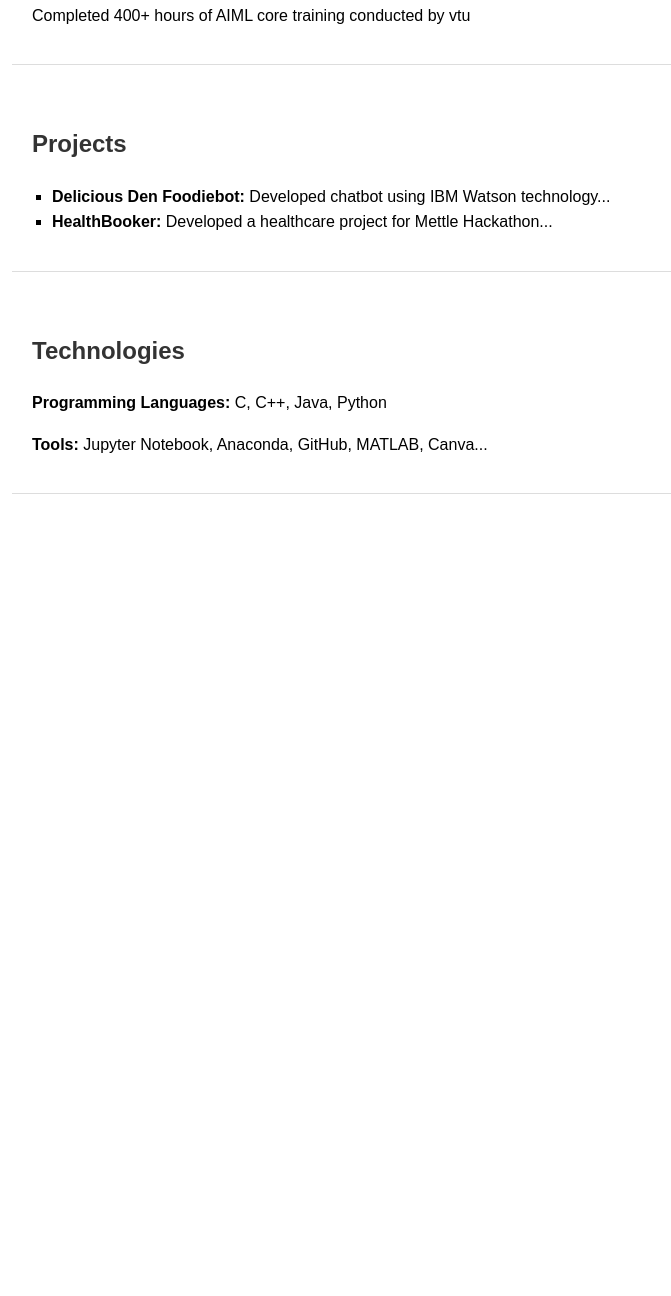
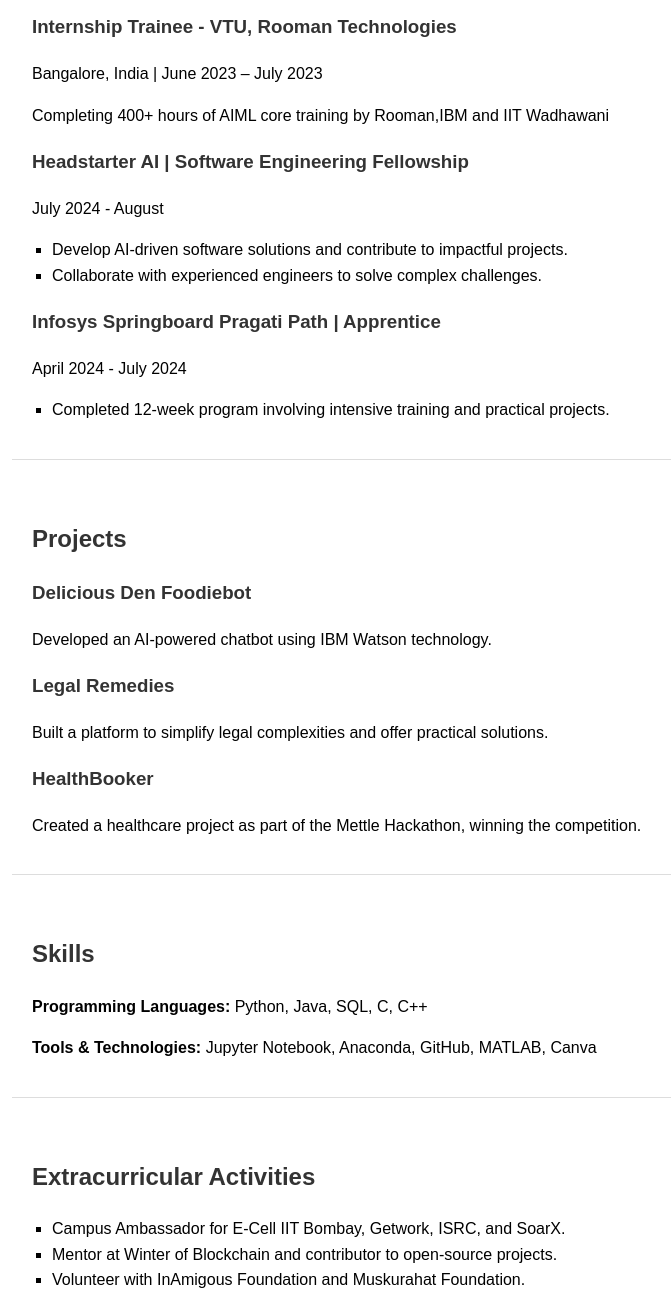
Before and after one commit to FarhaKousar1601/Resume, a plain HTML site: page index.html in a window 1280 px wide. Shown: the part 826-2122 px from the top of the page, without its empty margins (208-879 px from the left). Before the commit the page ends 1340 px from the top, so only its background shows below. Drawn offline with Linux system fonts and the light colour scheme.

Commit message:
Update index.html

```diff
--- a/index.html
+++ b/index.html
@@ -10,35 +10,78 @@
     <header>
         <h1>Farha Kousar</h1>
         <p>Bengaluru, Karnataka | <a href="mailto:farhakousar576@gmail.com">farhakousar576@gmail.com</a> | 6362513520</p>
-        <p><a href="https://github.com/FarhaKousar1601" target="_blank">GitHub</a> | <a href="https://linkedin.com/in/farhakousar16" target="_blank">LinkedIn</a></p>
+        <p><a href="https://github.com/FarhaKousar1601" target="_blank">GitHub</a> | <a href="https://www.linkedin.com/in/farhakousar16" target="_blank">LinkedIn</a></p>
     </header>
+
     <section>
         <h2>Professional Summary</h2>
-        <p>Seeking an entry-level position in Artificial Intelligence, Machine Learning, and Data Analysis</p>
+        <p>An ambitious Artificial Intelligence Engineer (Final Year B.E. Student) with expertise in Machine Learning, Market Research, and Software Development. Delivering enthusiasm, adaptability, and innovative solutions with experience as a Market Research Intern at Oswaal Books and SWE Fellow at Headstarter AI.</p>
     </section>
+
     <section>
         <h2>Education</h2>
-        <p><strong>KNS Institute of Technology</strong> | B.E in Artificial Intelligence and Machine Learning</p>
-        <p>October 2021 - Present | GPA: 8.3/10.0</p>
+        <div>
+            <h3>KNS Institute of Technology, Bangalore</h3>
+            <p>Bachelor of Technology (B.Tech) in Artificial Intelligence and Machine Learning</p>
+            <p>November 2021 – Present | CGPA: 8.3</p>
+        </div>
     </section>
+
     <section>
         <h2>Experience</h2>
-        <h3>Internship Trainee - VTU, Rooman Technologies</h3>
+        <div>
+            <h3>Internship Trainee - VTU, Rooman Technologies</h3>
         <p>Bangalore, India | June 2023 – July 2023</p>
-        <p>Completed 400+ hours of AIML core training conducted by vtu</p>
+        <p>Completing 400+ hours of AIML core training by Rooman,IBM and IIT Wadhawani</p>
+            <h3>Headstarter AI | Software Engineering Fellowship</h3>
+            <p>July 2024 - August</p>
+            <ul>
+                <li>Develop AI-driven software solutions and contribute to impactful projects.</li>
+                <li>Collaborate with experienced engineers to solve complex challenges.</li>
+            </ul>
+        </div>
+        <div>
 
+            </ul>
+        </div>
+        <div>
+            <h3>Infosys Springboard Pragati Path | Apprentice</h3>
+            <p>April 2024 - July 2024</p>
+            <ul>
+                <li>Completed 12-week program involving intensive training and practical projects.</li>
+            </ul>
+        </div>
     </section>
+
     <section>
         <h2>Projects</h2>
+        <div>
+            <h3>Delicious Den Foodiebot</h3>
+            <p>Developed an AI-powered chatbot using IBM Watson technology.</p>
+        </div>
+        <div>
+            <h3>Legal Remedies</h3>
+            <p>Built a platform to simplify legal complexities and offer practical solutions.</p>
+        </div>
+        <div>
+            <h3>HealthBooker</h3>
+            <p>Created a healthcare project as part of the Mettle Hackathon, winning the competition.</p>
+        </div>
+    </section>
+
+    <section>
+        <h2>Skills</h2>
+        <p><strong>Programming Languages:</strong> Python, Java, SQL, C, C++</p>
+        <p><strong>Tools & Technologies:</strong> Jupyter Notebook, Anaconda, GitHub, MATLAB, Canva</p>
+    </section>
+
+    <section>
+        <h2>Extracurricular Activities</h2>
         <ul>
-            <li><strong>Delicious Den Foodiebot:</strong> Developed chatbot using IBM Watson technology...</li>
-            <li><strong>HealthBooker:</strong> Developed a healthcare project for Mettle Hackathon...</li>
+            <li>Campus Ambassador for E-Cell IIT Bombay, Getwork, ISRC, and SoarX.</li>
+            <li>Mentor at Winter of Blockchain and contributor to open-source projects.</li>
+            <li>Volunteer with InAmigous Foundation and Muskurahat Foundation.</li>
         </ul>
-    </section>
-    <section>
-        <h2>Technologies</h2>
-        <p><strong>Programming Languages:</strong> C, C++, Java, Python</p>
-        <p><strong>Tools:</strong> Jupyter Notebook, Anaconda, GitHub, MATLAB, Canva...</p>
     </section>
 </body>
 </html>
```
